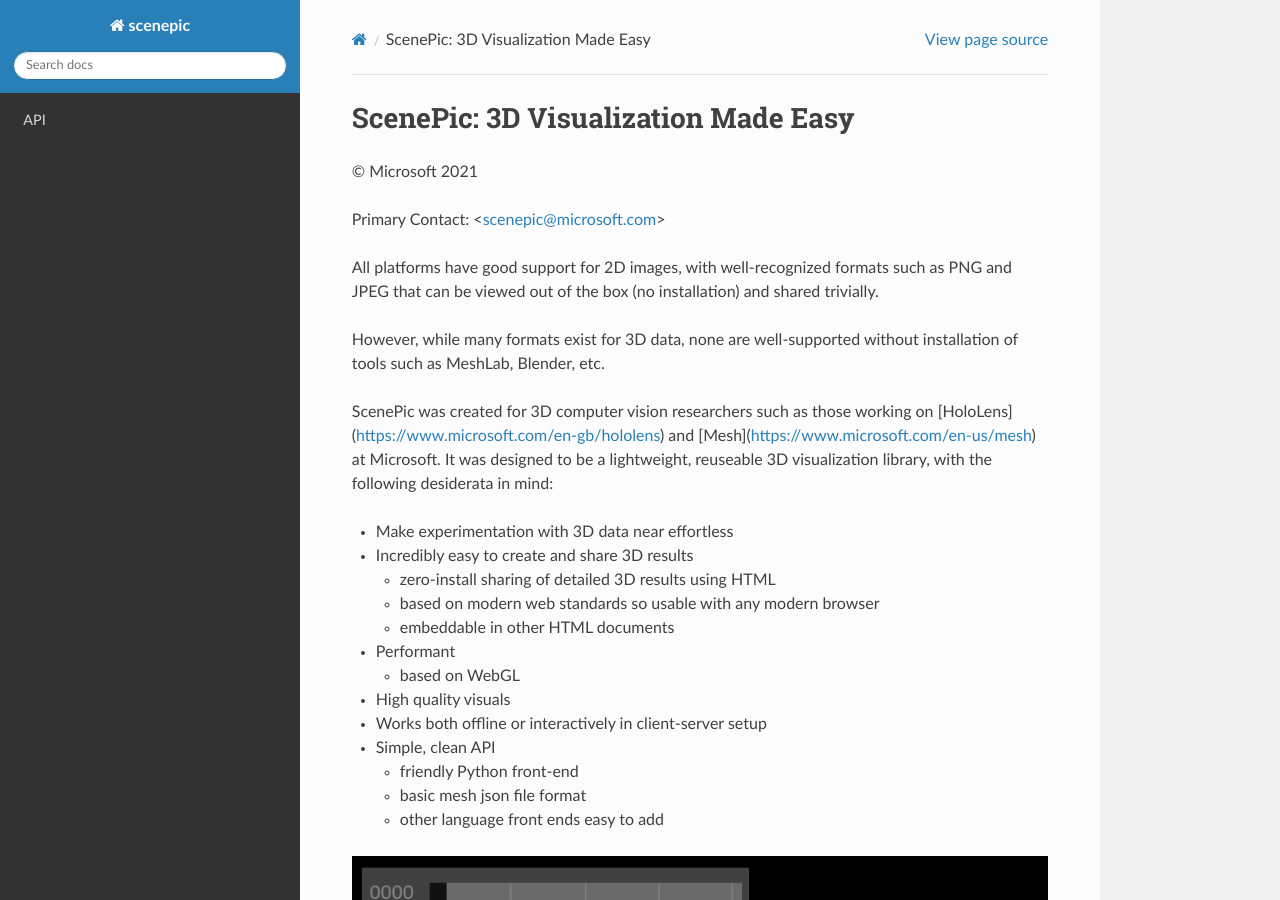
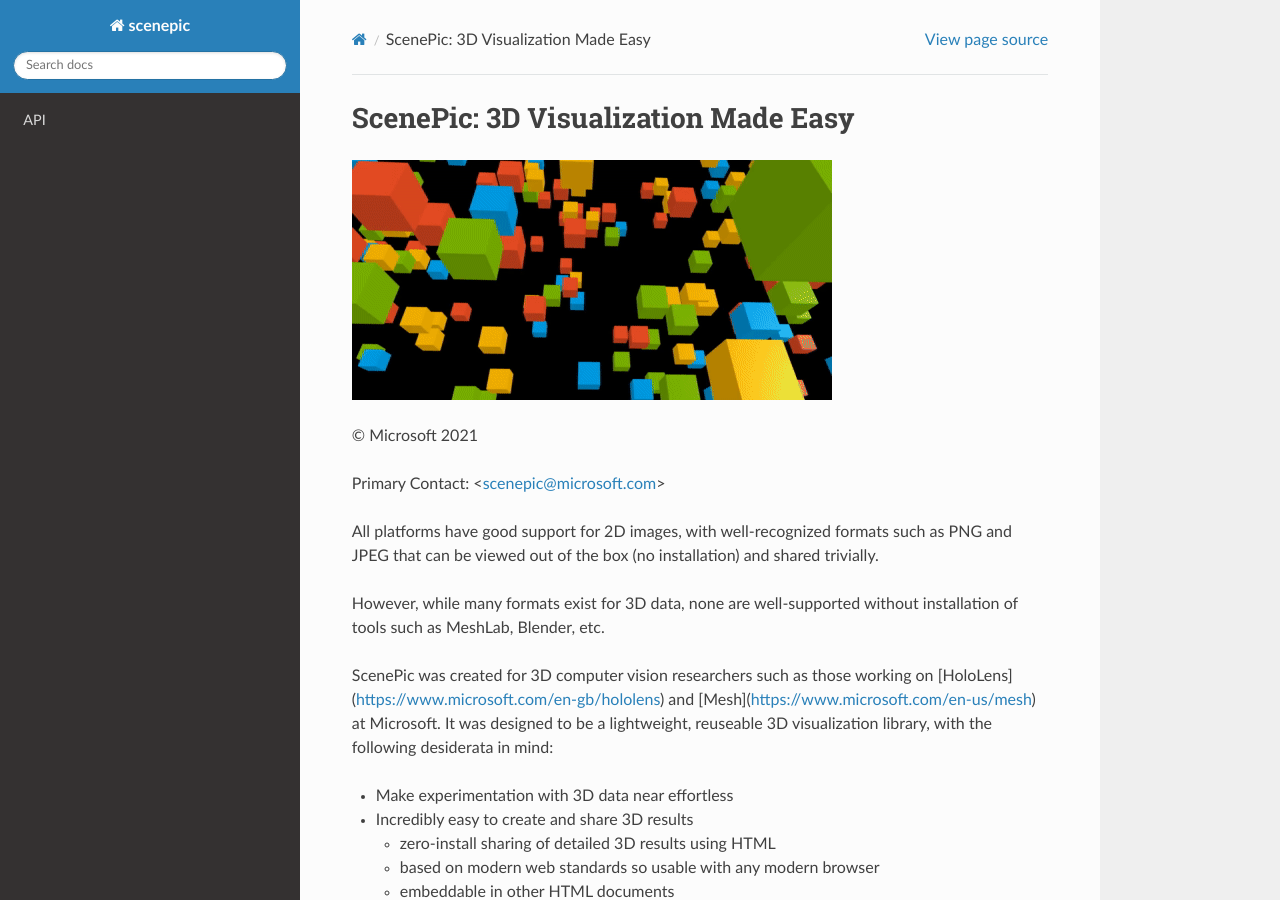
Before and after one commit to microsoft/scenepic, a Sphinx documentation site: the page built from docs/source/index.rst, in a window 1280 px wide and 900 px high. Built offline with Sphinx 7.4.7 and the Read the Docs theme 2.0.0, drawn with Linux system fonts in a browser that asks for light colours.

Commit message:
Minor change to the docs

```diff
--- a/docs/source/index.rst
+++ b/docs/source/index.rst
@@ -1,5 +1,7 @@
 ScenePic: 3D Visualization Made Easy
 ====================================
+
+.. image:: ../hello_scenepic.gif
 
 © Microsoft 2021
 
```
